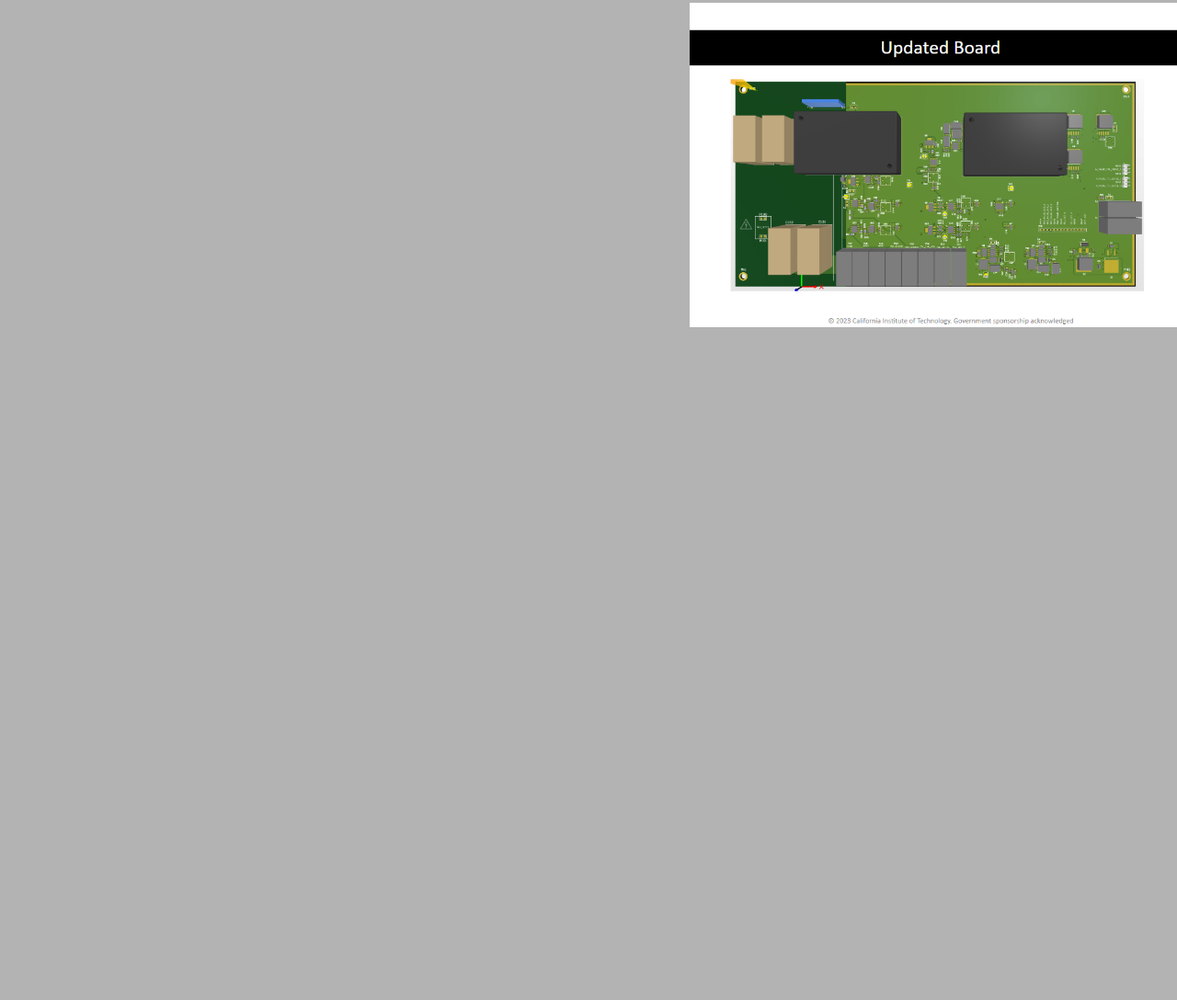
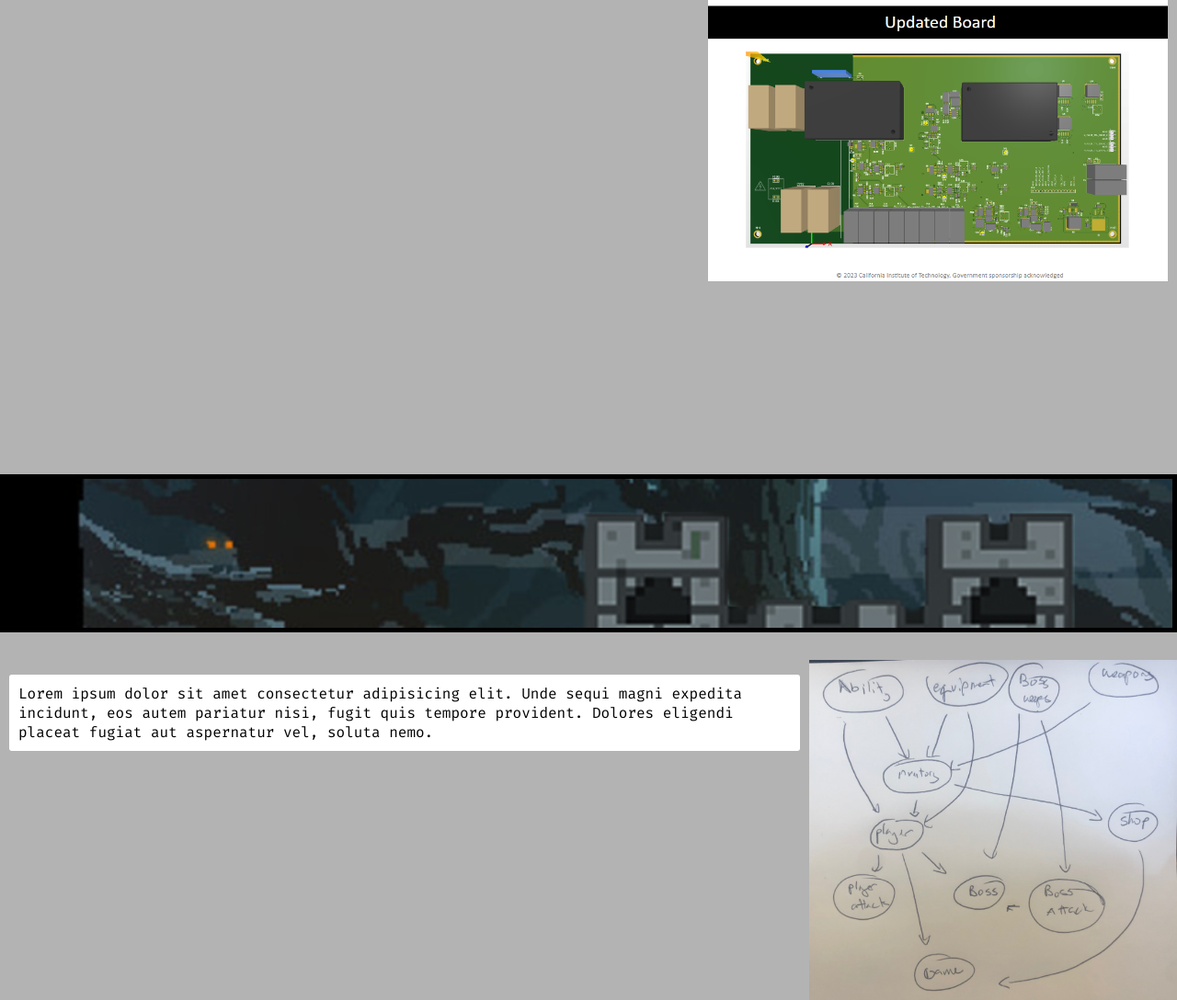
Before and after one commit to chris-connoll-y/chris-connoll-y.github.io, a plain HTML site: page index.html in a window 1280 px wide. Shown: the part 822-1910 px from the top of the page at 92% size. Before the commit the page ends 1188 px from the top, so only its background shows below. Drawn offline with Linux system fonts and the light colour scheme.

Commit message:
added math attack section

```diff
--- a/index.html
+++ b/index.html
@@ -68,6 +68,22 @@
     </div>
 
 
+    <div id = "math-attack-section" style="margin-top: 200px; margin-bottom: 30px;">
+    </div>
+
+    <div class="flex-container">
+        <div>
+            <p id = "text-paragraph">
+                Lorem ipsum dolor sit amet consectetur adipisicing elit. Unde sequi magni expedita incidunt, eos autem pariatur nisi, fugit quis tempore provident. Dolores eligendi placeat fugiat aut aspernatur vel, soluta nemo.
+            </p>
+        </div>
+        <div style="float: right;" style="width: 30%;">
+            <img style="width: 400px" src="images/math-attack-plan.PNG"
+            style = "margin: 10px;">
+        </div>
+    </div>
+
+
 
 </body>
 
--- a/style.css
+++ b/style.css
@@ -18,6 +18,7 @@ h3 {
     color: white;
     padding: 10px;
     background-color: #3b3b3b;
+    border-radius: 5px;
     display: inline-block;
     margin-left: 20px;
 }
@@ -76,7 +77,7 @@ img {
 
 
 .pcb-images {
-    width: 100%;
+    width: 500px;
 }
 
 
@@ -87,7 +88,6 @@ img {
     width: 100%;
     height: auto;
     top: 0px;
-
 
 }
 
@@ -119,6 +119,16 @@ hr {
     margin-left: auto;
     margin-right: auto;
     border: 5px solid darkblue;
+    position: relative;
+}
+
+#math-attack-section {
+    margin-top: 20px;
+    background-image: url("/images/math-attack.PNG");
+    height: 162px;
+    margin-left: auto;
+    margin-right: auto;
+    border: 5px solid black;
     position: relative;
 }
 
```
Also changed, not shown: images/math-attack-plan.PNG (added), images/math-attack.PNG (added).
